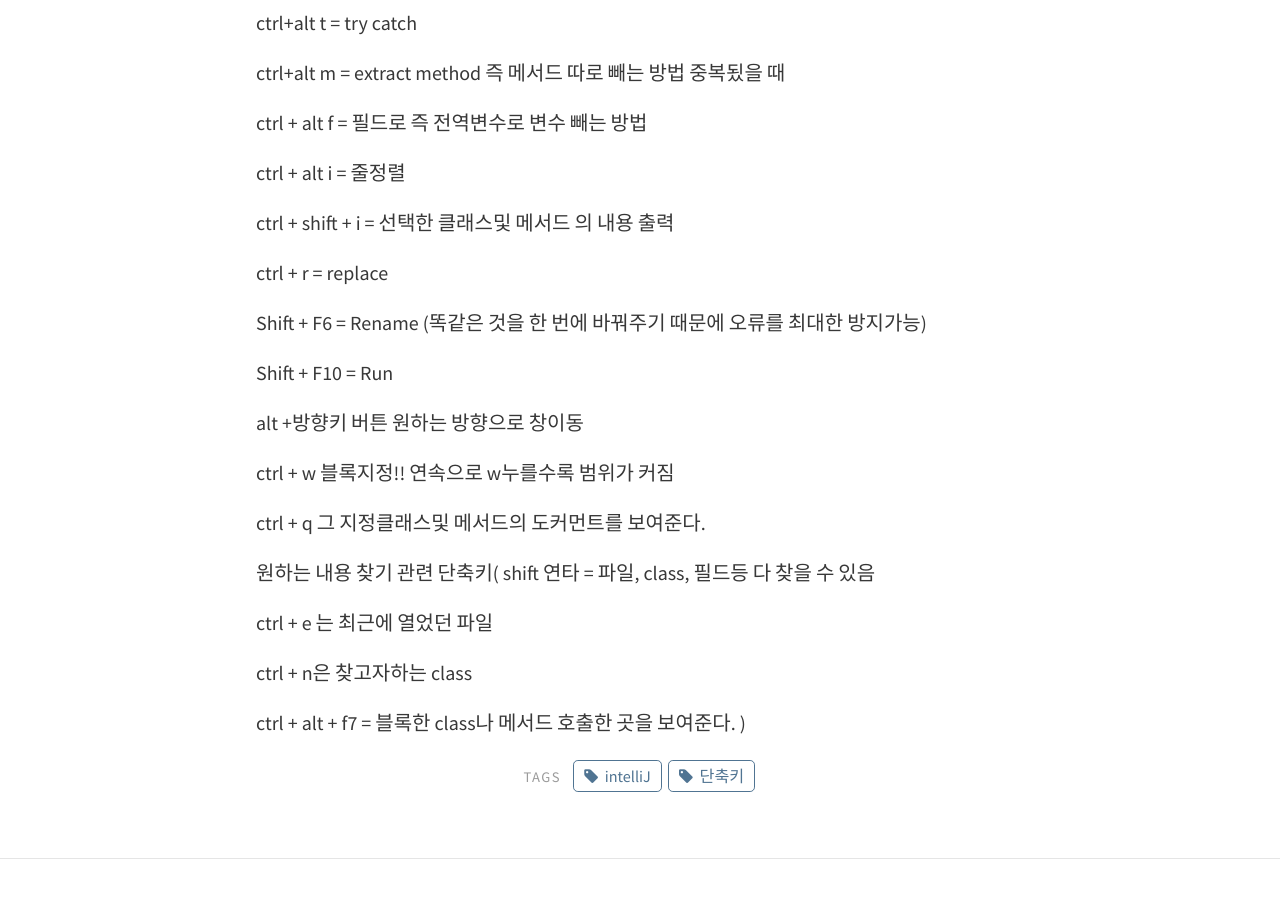
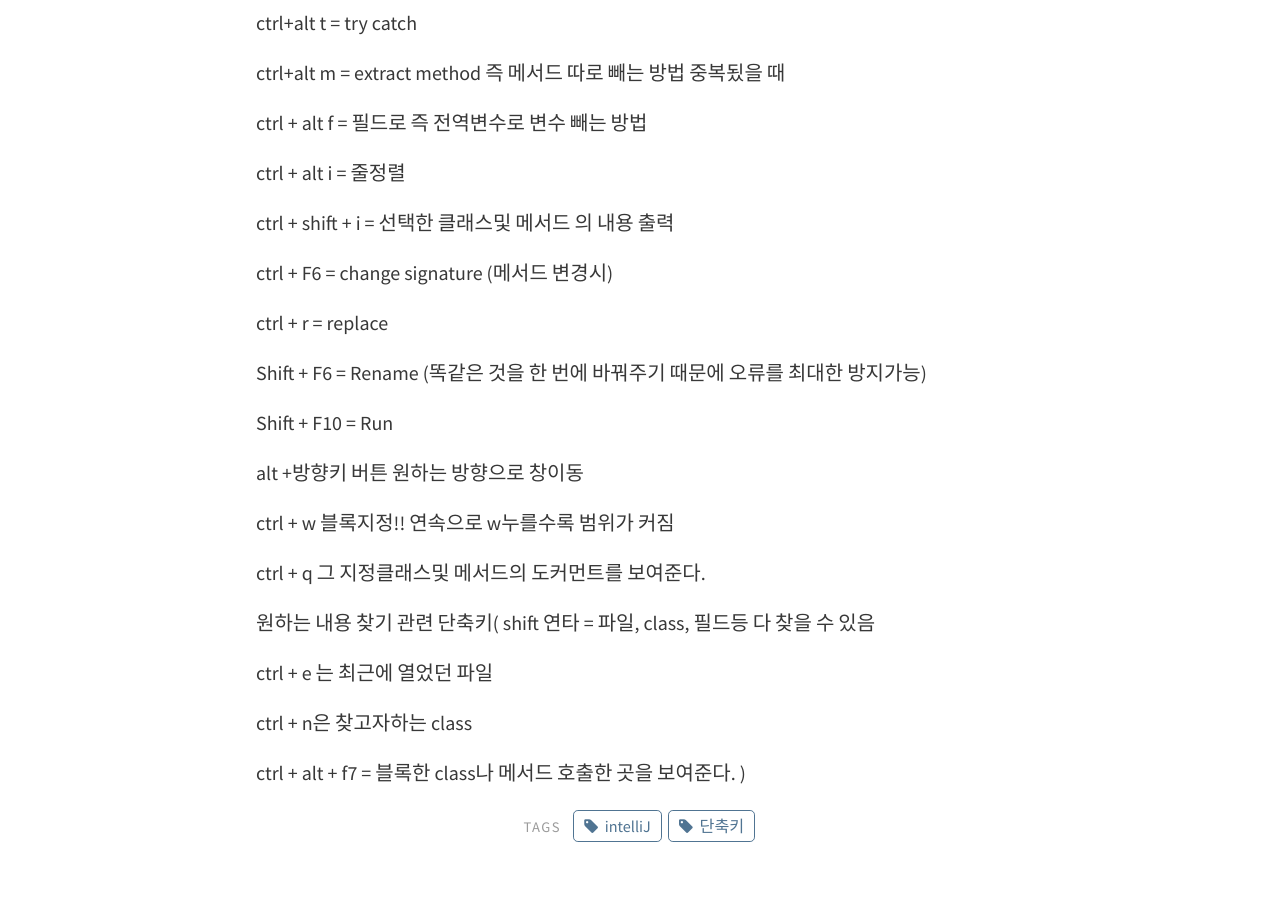
Before and after one commit to orionjeong/orionjeong.github.io, a Jekyll site: the page built from _posts/2018-04-14-intelliJ단축키.md, in a window 1280 px wide and 900 px high, scrolled down 377 px. Built offline with Jekyll 4.4.1, drawn with Linux system fonts in a browser that asks for light colours.

Commit message:
intellJ 단축키 change signature
메서드나 클래스의 시그니처변경 단축키

```diff
--- a/_posts/2018-04-14-intelliJ단축키.md
+++ b/_posts/2018-04-14-intelliJ단축키.md
@@ -17,6 +17,8 @@ ctrl + alt f = 필드로 즉 전역변수로 변수 빼는 방법
 ctrl + alt i = 줄정렬
 
 ctrl + shift + i = 선택한 클래스및 메서드 의 내용 출력
+
+ctrl + F6 = change signature (메서드 변경시)
 
 ctrl + r = replace
 
```
